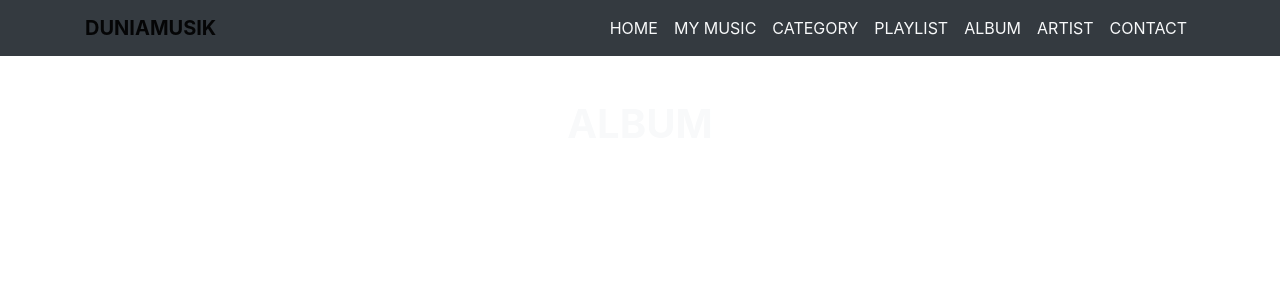
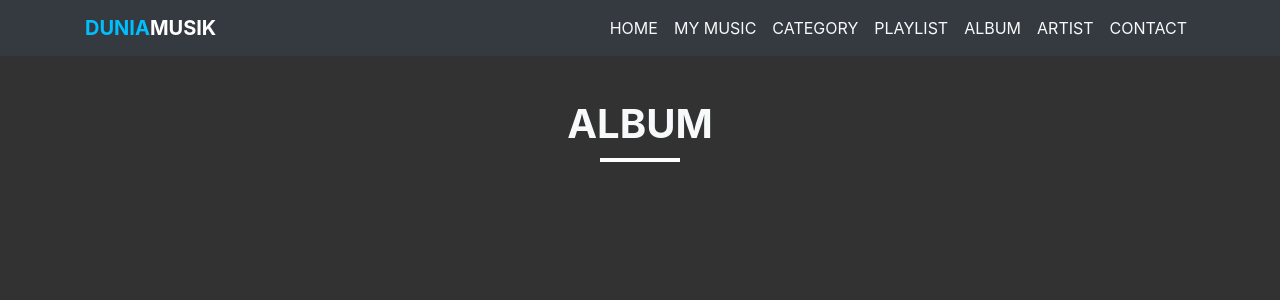
Before and after one commit to eleazario/DuniaMusik, a PHP site: page /Album.php in a window 1280 px wide. Shown: the top 300 px of the page. Run offline with PHP 8.4, Linux system fonts and the light colour scheme; data that the repository does not hold is empty.

Commit message:
Update stylealbum.css

```diff
--- a/css/stylealbum.css
+++ b/css/stylealbum.css
@@ -1,4 +1,15 @@
 /*Background CSS*/
+
+body{
+    background-color: #323232;
+}
+
+.logo-1{
+    color:#00BFFF;
+}
+.logo-2{
+    color: white;
+}
 
 .album{
     text-align: center;
```
